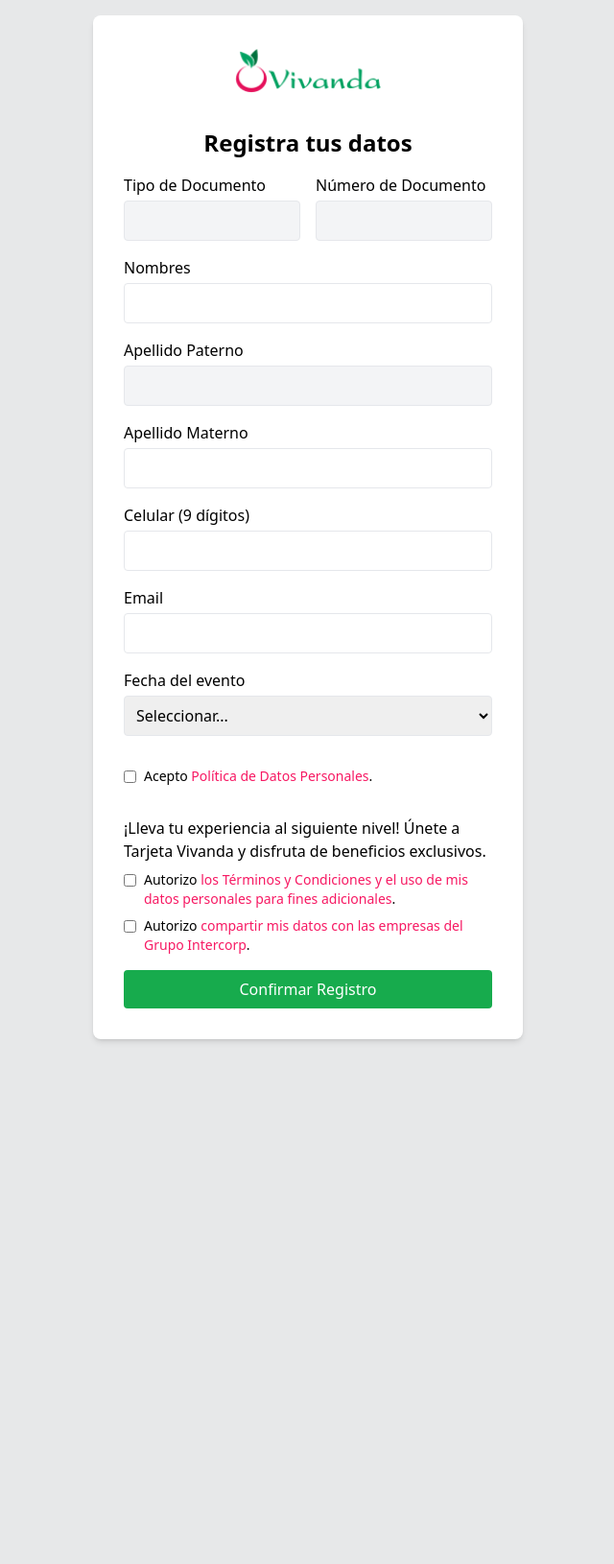
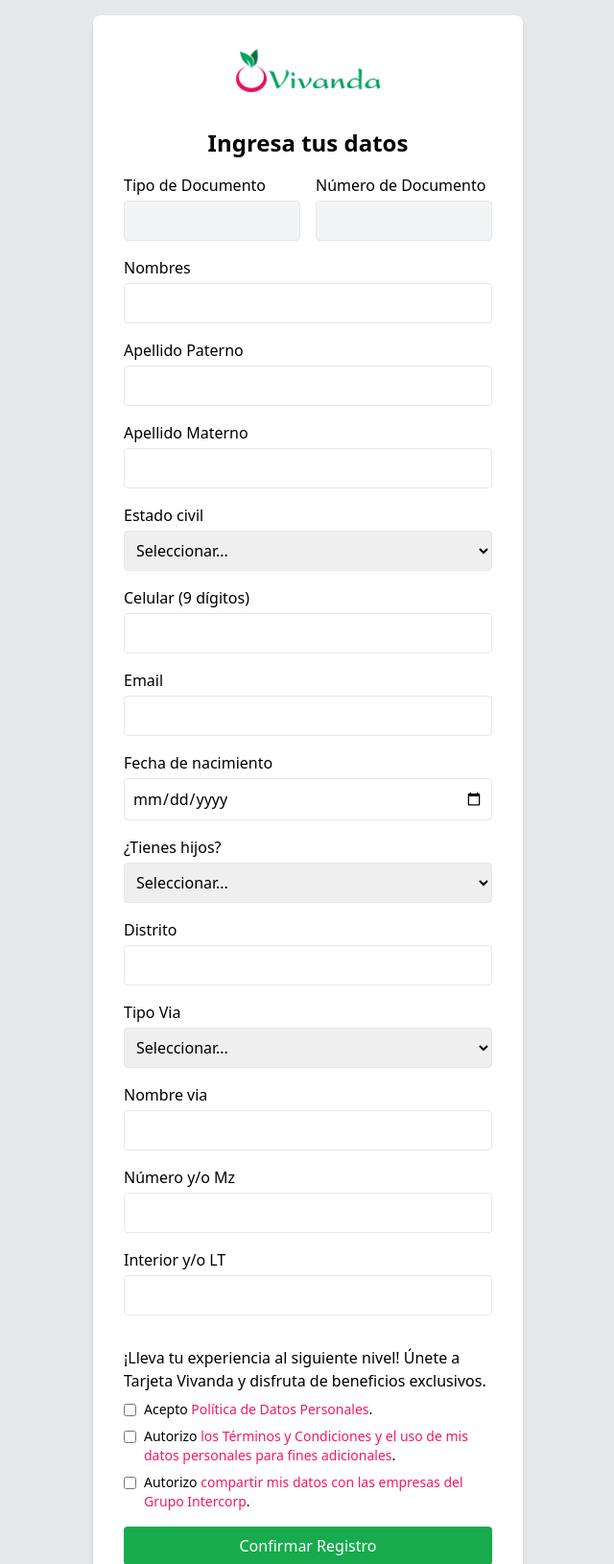
Before and after one commit to mktgestiondeclientes/web_mkt_viv_aperturapardo_registroclientes, a FastAPI app: template templates/register.html in a window 1280 px wide. Shown: the top 1630 px of the page at 96% size, without its empty margins (319-959 px from the left). Before the commit the page ends 1086 px from the top, so only its background shows below. Run offline with FastAPI, Linux system fonts and the light colour scheme; the template is opened without the code that fills it, so the values that code supplies are empty; some libraries are stand-ins or nearby versions.

Commit message:
Modified frontend and backend

```diff
--- a/main.py
+++ b/main.py
@@ -47,7 +47,13 @@ async def verify_person(
             apellido_paterno,
             apellido_materno,
             celular,
-            email
+            email,
+            fecha_nacimiento,
+            distrito,
+            tipo_via,
+            nombre_via,
+            numero_dom,
+            numero_lote
         FROM `{PROJECT_ID}.{DATASET_ID}.{TABLE}`
         WHERE tipo_documento_detalle = @tipo
           AND numero_documento = @id
@@ -87,9 +93,16 @@ async def register_event(
     nombres: str = Form(...),
     apellido_paterno: str = Form(...),
     apellido_materno: str = Form(...),
+    estado_civil: str = Form(...),
     celular: str = Form(...),
     email: str = Form(...),
-    fecha_evento_seleccionada: str = Form(...),
+    fecha_nacimiento: str = Form(...),
+    flg_hijos: str = Form(...),
+    distrito: str = Form(...),
+    tipo_via: str = Form(...),
+    nombre_via: str = Form(...),
+    numero_dom: str = Form(""),
+    numero_lote: str = Form(""),
     acepta_terminos: bool = Form(False),
     acepta_politicas: bool = Form(False),
     acepta_comunicaciones: bool = Form(False),
@@ -113,9 +126,16 @@ async def register_event(
             @nombres AS NOMBRES,
             @ape_paterno AS APELLIDO_PATERNO,
             @ape_materno AS APELLIDO_MATERNO,
+            @estado_civil AS ESTADO_CIVIL,
             @celular AS CELULAR,
             @email AS EMAIL,
-            @evento AS FECHA_EVENTO_SELECCIONADA,
+            @fecha_nacimiento AS FECHA_NACIMIENTO,
+            @flg_hijos AS FLG_HIJOS,
+            @distrito AS DISTRITO,
+            @tipo_via AS TIPO_VIA,
+            @nombre_via AS NOMBRE_VIA,
+            @numero_dom AS NUMERO_DOM,
+            @numero_lote AS NUMERO_LOTE,
             @terminos AS ACEPTA_TERMINOS,
             @politicas AS ACEPTA_POLITICAS,
             @comunicaciones AS ACEPTA_COMUNICACIONES,
@@ -135,9 +155,16 @@ async def register_event(
         NOMBRES = S.NOMBRES,
         APELLIDO_PATERNO = S.APELLIDO_PATERNO,
         APELLIDO_MATERNO = S.APELLIDO_MATERNO,
+        ESTADO_CIVIL = S.ESTADO_CIVIL,
         CELULAR = S.CELULAR,
         EMAIL = S.EMAIL,
-        FECHA_EVENTO_SELECCIONADA = S.FECHA_EVENTO_SELECCIONADA,
+        FECHA_NACIMIENTO = S.FECHA_NACIMIENTO,
+        FLG_HIJOS = S.FLG_HIJOS,
+        DISTRITO = S.DISTRITO,
+        TIPO_VIA = S.TIPO_VIA,
+        NOMBRE_VIA = S.NOMBRE_VIA,
+        NUMERO_DOM = S.NUMERO_DOM,
+        NUMERO_LOTE = S.NUMERO_LOTE,
         ACEPTA_TERMINOS = S.ACEPTA_TERMINOS,
         ACEPTA_POLITICAS = S.ACEPTA_POLITICAS,
         ACEPTA_COMUNICACIONES = S.ACEPTA_COMUNICACIONES,
@@ -157,9 +184,16 @@ async def register_event(
         NOMBRES,
         APELLIDO_PATERNO,
         APELLIDO_MATERNO,
+        ESTADO_CIVIL,
         CELULAR,
         EMAIL,
-        FECHA_EVENTO_SELECCIONADA,
+        FECHA_NACIMIENTO,
+        FLG_HIJOS,
+        DISTRITO,
+        TIPO_VIA,
+        NOMBRE_VIA,
+        NUMERO_DOM,
+        NUMERO_LOTE,
         ACEPTA_TERMINOS,
         ACEPTA_POLITICAS,
         ACEPTA_COMUNICACIONES,
@@ -178,9 +212,16 @@ async def register_event(
         S.NOMBRES,
         S.APELLIDO_PATERNO,
         S.APELLIDO_MATERNO,
+        S.ESTADO_CIVIL,
         S.CELULAR,
         S.EMAIL,
-        S.FECHA_EVENTO_SELECCIONADA,
+        S.FECHA_NACIMIENTO,
+        S.FLG_HIJOS,
+        S.DISTRITO,
+        S.TIPO_VIA,
+        S.NOMBRE_VIA,
+        S.NUMERO_DOM,
+        S.NUMERO_LOTE,
         S.ACEPTA_TERMINOS,
         S.ACEPTA_POLITICAS,
         S.ACEPTA_COMUNICACIONES,
@@ -202,9 +243,16 @@ async def register_event(
             bigquery.ScalarQueryParameter("nombres", "STRING", nombres.upper()),
             bigquery.ScalarQueryParameter("ape_paterno", "STRING", apellido_paterno.upper()),
             bigquery.ScalarQueryParameter("ape_materno", "STRING", apellido_materno.upper()),
+            bigquery.ScalarQueryParameter("estado_civil", "STRING", apellido_materno.upper()),
             bigquery.ScalarQueryParameter("celular", "STRING", celular),
             bigquery.ScalarQueryParameter("email", "STRING", email.upper()),
-            bigquery.ScalarQueryParameter("evento", "STRING", fecha_evento_seleccionada),
+            bigquery.ScalarQueryParameter("fecha_nacimiento", "DATE", fecha_nacimiento.upper()),
+            bigquery.ScalarQueryParameter("flg_hijos", "STRING", flg_hijos),
+            bigquery.ScalarQueryParameter("distrito", "STRING", distrito.upper()),
+            bigquery.ScalarQueryParameter("tipo_via", "STRING", tipo_via.upper()),
+            bigquery.ScalarQueryParameter("nombre_via", "STRING", nombre_via.upper()),
+            bigquery.ScalarQueryParameter("numero_dom", "STRING", numero_dom.upper()),
+            bigquery.ScalarQueryParameter("numero_lote", "STRING", numero_lote.upper()),
             bigquery.ScalarQueryParameter("terminos", "BOOL", acepta_terminos),
             bigquery.ScalarQueryParameter("politicas", "BOOL", acepta_politicas),
             bigquery.ScalarQueryParameter("comunicaciones", "BOOL", acepta_comunicaciones),
@@ -226,8 +274,7 @@ async def register_event(
         name="success.html",
         context={
             "request": request,
-            "nombres": nombres,
-            "fecha": fecha_evento_seleccionada
+            "nombres": nombres
         }
     )
     #prueba en could build
--- a/templates/index.html
+++ b/templates/index.html
@@ -1,8 +1,8 @@
 {% extends "layout.html" %}
 {% block content %}
 <div class="text-center">
-    <h1 class="text-2xl font-bold mb-2">Destinos al Sabor</h1>
-    <p class="text-gray-600 mb-6">¿Ya tienes tu entrada? Perfecto, ahora ingresa tu documento para comenzar tu registro.</p>
+    <h1 class="text-2xl font-bold mb-2">Reapertura Pardo</h1>
+    <p class="text-gray-600 mb-6">Bienvenido al programa de clientes Vivanda. Ingresa tus datos para comenzar.</p>
 </div>
 <form id="verifyForm" action="/verify" method="post" class="space-y-4">
     <input type="hidden" name="promotor" value="{{ promotor }}">
--- a/templates/layout.html
+++ b/templates/layout.html
@@ -3,7 +3,7 @@
 <head>
     <meta charset="UTF-8">
     <meta name="viewport" content="width=device-width, initial-scale=1.0">
-    <title>Destinos del Sabor</title>
+    <title>Reapertura Pardo</title>
     <!-- Tailwind CSS CDN -->
     <script src="https://cdn.tailwindcss.com"></script>
     <script>
--- a/templates/register.html
+++ b/templates/register.html
@@ -2,7 +2,7 @@
 {% block content %}
 <div class="text-center">
     <h1 class="text-2xl font-bold mb-2">
-        {% if persona %}Actualiza tus datos{% else %}Registra tus datos{% endif %}
+        {% if persona %}Actualiza tus datos{% else %}Ingresa tus datos{% endif %}
     </h1>
 </div>
 <form action="/register" method="post" class="space-y-4">
@@ -27,14 +27,24 @@
     </div>
     <div>
         <label class="block mb-1 font-medium">Apellido Paterno</label>
-        <input type="text" name="apellido_paterno" value="{{ apellido_paterno }}" readonly class="w-full p-2 border rounded bg-gray-100 cursor-not-allowed">
+        <input type="text" name="apellido_paterno" value="{{ apellido_paterno }}" required class="w-full p-2 border rounded uppercase" oninput="this.value = this.value.toUpperCase()">
     </div>
     <div>
         <label class="block mb-1 font-medium">Apellido Materno</label>
         <input type="text" name="apellido_materno" required class="w-full p-2 border rounded uppercase" value="{{ persona.apellido_materno if persona }}" oninput="this.value = this.value.toUpperCase()">
     </div>
+        <div>
+        <label class="block mb-1 font-medium">Estado civil</label>
+        <select name="estado_civil" required class="w-full p-2 border rounded">
+            <option value="">Seleccionar...</option>
+            <option value="soltero">SOLTERO(A)</option>
+            <option value="casado">CASADO(A)</option>
+            <option value="viudo">VIUDO(A)</option>
+            <option value="divorciado">DIVORCIADO(A)</option>
+            <option value="conviviente">CONVIVIENTE</option>
+        </select>
+    </div>
     <!-- === FIN DEL CAMBIO DE ORDEN === -->
-
     <div>
         <label class="block mb-1 font-medium">Celular (9 dígitos)</label>
         <input type="tel" name="celular" required pattern="[0-9]{9}" title="Debe contener 9 dígitos numéricos" class="w-full p-2 border rounded" value="{{ persona.celular if persona }}">
@@ -44,30 +54,63 @@
         <input type="email" name="email" required class="w-full p-2 border rounded uppercase" value="{{ persona.email if persona }}" oninput="this.value = this.value.toUpperCase()">
     </div>
     <div>
-        <label class="block mb-1 font-medium">Fecha del evento</label>
-        <select name="fecha_evento_seleccionada" required class="w-full p-2 border rounded">
+        <label class="block mb-1 font-medium">Fecha de nacimiento</label>
+        <input type="date" name="fecha_nacimiento" required class="w-full p-2 border rounded" value="{{ persona.fecha_nacimiento if persona }}" oninput="this.value = this.value.toUpperCase()">
+    </div>
+    </div>
+        <div>
+        <label class="block mb-1 font-medium">¿Tienes hijos?</label>
+        <select name="flg_hijos" required class="w-full p-2 border rounded">
             <option value="">Seleccionar...</option>
-            <option value="Viernes 24/10">Viernes 24/10</option>
-            <option value="Sábado 25/10">Sábado 25/10</option>
+            <option value="SI">SI</option>
+            <option value="NO">NO</option>
         </select>
     </div>
-
+    <div>
+        <label class="block mb-1 font-medium">Distrito</label>
+        <input type="text" name="distrito" required class="w-full p-2 border rounded uppercase" value="{{ persona.distrito if persona }}" oninput="this.value = this.value.toUpperCase()">
+    </div>
+    </div>
+        <div>
+        <label class="block mb-1 font-medium">Tipo Via</label>
+        <select name="tipo_via" required class="w-full p-2 border rounded">
+            <option value="">Seleccionar...</option>
+            <option value="AVENIDA" {% if persona and persona.tipo_via == "AVENIDA" %}selected{% endif %}>AVENIDA</option>
+            <option value="CALLE" {% if persona and persona.tipo_via == "CALLE" %}selected{% endif %}>CALLE</option>
+            <option value="JIRON" {% if persona and persona.tipo_via == "JIRON" %}selected{% endif %}>JIRÓN</option>
+            <option value="PASAJE" {% if persona and persona.tipo_via == "PASAJE" %}selected{% endif %}>PASAJE</option>
+            <option value="URBANIZACION" {% if persona and persona.tipo_via == "URBANIZACION" %}selected{% endif %}>URBANIZACIÓN</option>
+            <option value="ZONA" {% if persona and persona.tipo_via == "ZONA" %}selected{% endif %}>ZONA</option>
+            <option value="OTRO" {% if persona and persona.tipo_via == "OTRO" %}selected{% endif %}>OTRO</option>
+        </select>
+    </div>
+    <div>
+        <label class="block mb-1 font-medium">Nombre via</label>
+        <input type="text" name="nombre_via" required class="w-full p-2 border rounded uppercase" value="{{ persona.nombre_via if persona }}" oninput="this.value = this.value.toUpperCase()">
+    </div>
+    <div>
+        <label class="block mb-1 font-medium">Número y/o Mz</label>
+        <input type="text" name="numero_dom" class="w-full p-2 border rounded uppercase" value="{{ persona.numero_dom if persona }}" oninput="this.value = this.value.toUpperCase()">
+    </div>
+    <div>
+        <label class="block mb-1 font-medium">Interior y/o LT</label>
+        <input type="text" name="numero_lote" class="w-full p-2 border rounded uppercase" value="{{ persona.numero_lote if persona }}" oninput="this.value = this.value.toUpperCase()">
+    </div>
     <!-- Checkboxes (Sin cambios en esta sección) -->
     <div class="space-y-2 pt-4">
-        <div class="flex items-start">
-            <input type="checkbox" id="acepta_terminos" name="acepta_terminos" value="True" class="mt-1">
-            <label for="acepta_terminos" class="ml-2 text-sm">Acepto <a href="#" onclick="event.preventDefault(); openModal('terminos')" class="text-secondary hover:underline">Política de Datos Personales</a>.</label>
-        </div>
-        <br>
         <p>
             {% if persona %}¡Lleva tu experiencia al siguiente nivel! Actualiza tus datos y disfruta de beneficios exclusivos de Tarjeta Vivanda.{% else %}¡Lleva tu experiencia al siguiente nivel! Únete a Tarjeta Vivanda y disfruta de beneficios exclusivos.{% endif %}
         </p>
         <div class="flex items-start">
-            <input type="checkbox" id="acepta_politicas" name="acepta_politicas" value="True" class="mt-1">
+            <input type="checkbox" id="acepta_terminos" name="acepta_terminos" value="TRUE" required class="mt-1">
+            <label for="acepta_terminos" class="ml-2 text-sm">Acepto <a href="#" onclick="event.preventDefault(); openModal('terminos')" class="text-secondary hover:underline">Política de Datos Personales</a>.</label>
+        </div>
+        <div class="flex items-start">
+            <input type="checkbox" id="acepta_politicas" name="acepta_politicas" value="TRUE" required class="mt-1">
             <label for="acepta_politicas" class="ml-2 text-sm">Autorizo <a href="#" onclick="event.preventDefault(); openModal('politicas')" class="text-secondary hover:underline">los Términos y Condiciones y el uso de mis datos personales para fines adicionales</a>.</label>
         </div>
         <div class="flex items-start">
-            <input type="checkbox" id="acepta_comunicaciones" name="acepta_comunicaciones" value="True" class="mt-1">
+            <input type="checkbox" id="acepta_comunicaciones" name="acepta_comunicaciones" value="TRUE" class="mt-1">
             <label for="acepta_comunicaciones" class="ml-2 text-sm">
                 Autorizo <a href="#" onclick="event.preventDefault(); openModal('comunicaciones')" class="text-secondary hover:underline">compartir mis datos con las empresas del Grupo Intercorp</a>.
             </label>
@@ -75,7 +118,7 @@
     </div>
 
     <button type="submit" class="w-full bg-primary text-white py-2 rounded hover:bg-opacity-90 mt-6">
-        Confirmar Registro
+        {% if persona %}Confirmar Actualización{% else %}Confirmar Registro{% endif %}
     </button>
 </form>
 <!-- Estructura del modal (sin cambios) -->
--- a/templates/success.html
+++ b/templates/success.html
@@ -3,7 +3,7 @@
 <div class="text-center">
     <h1 class="text-3xl font-bold text-primary mb-4">¡Gracias, {{ nombres }}!</h1>
     <p class="text-gray-700 text-lg mb-2">
-        Confirmamos tu asistencia a <strong>Destinos al Sabor</strong> para el día {{ fecha }}.
+        Confirmamos tu registro
     </p>
     <p class="text-gray-600 mb-8">
         Esperamos que disfrutes de una experiencia inolvidable.
```
